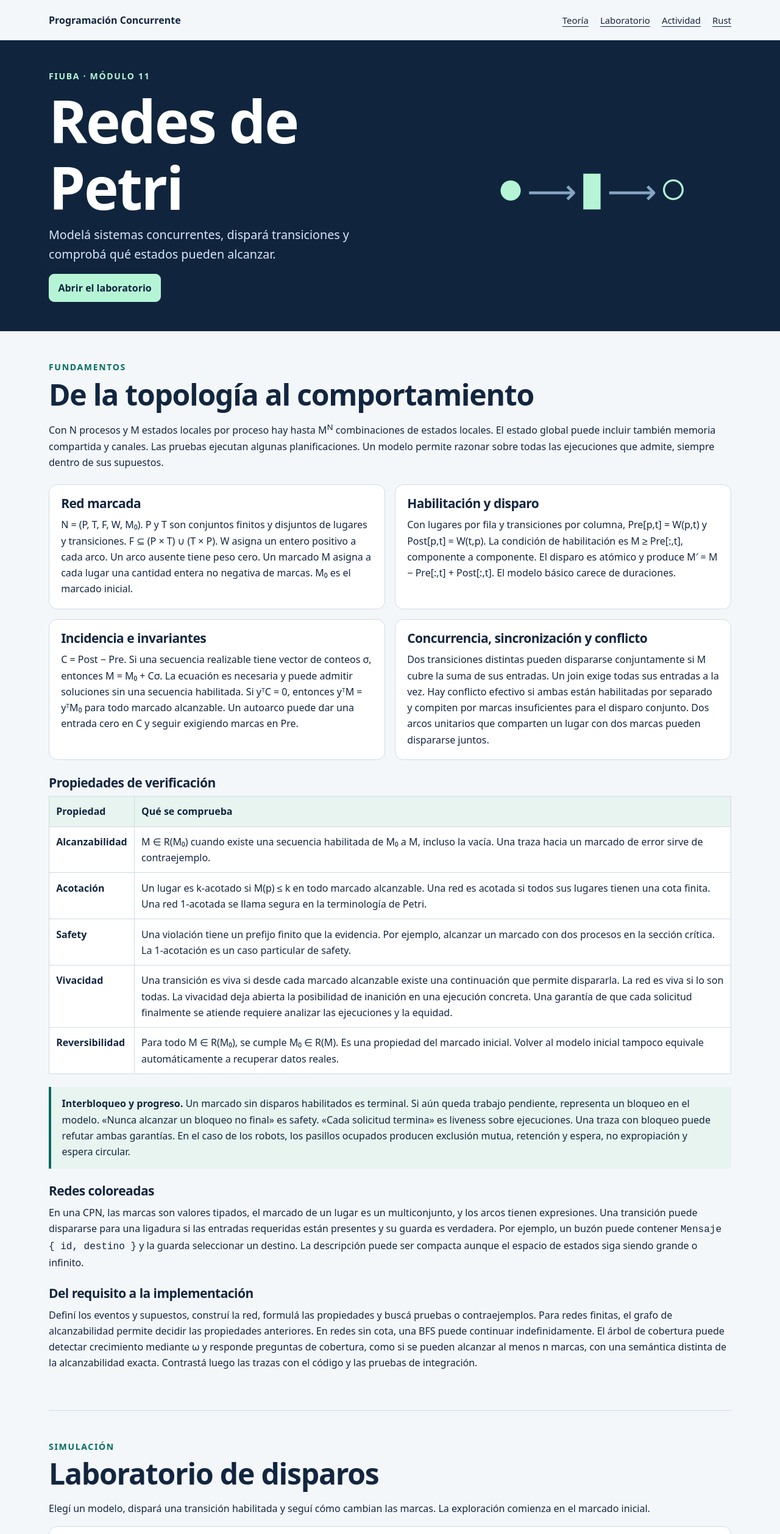
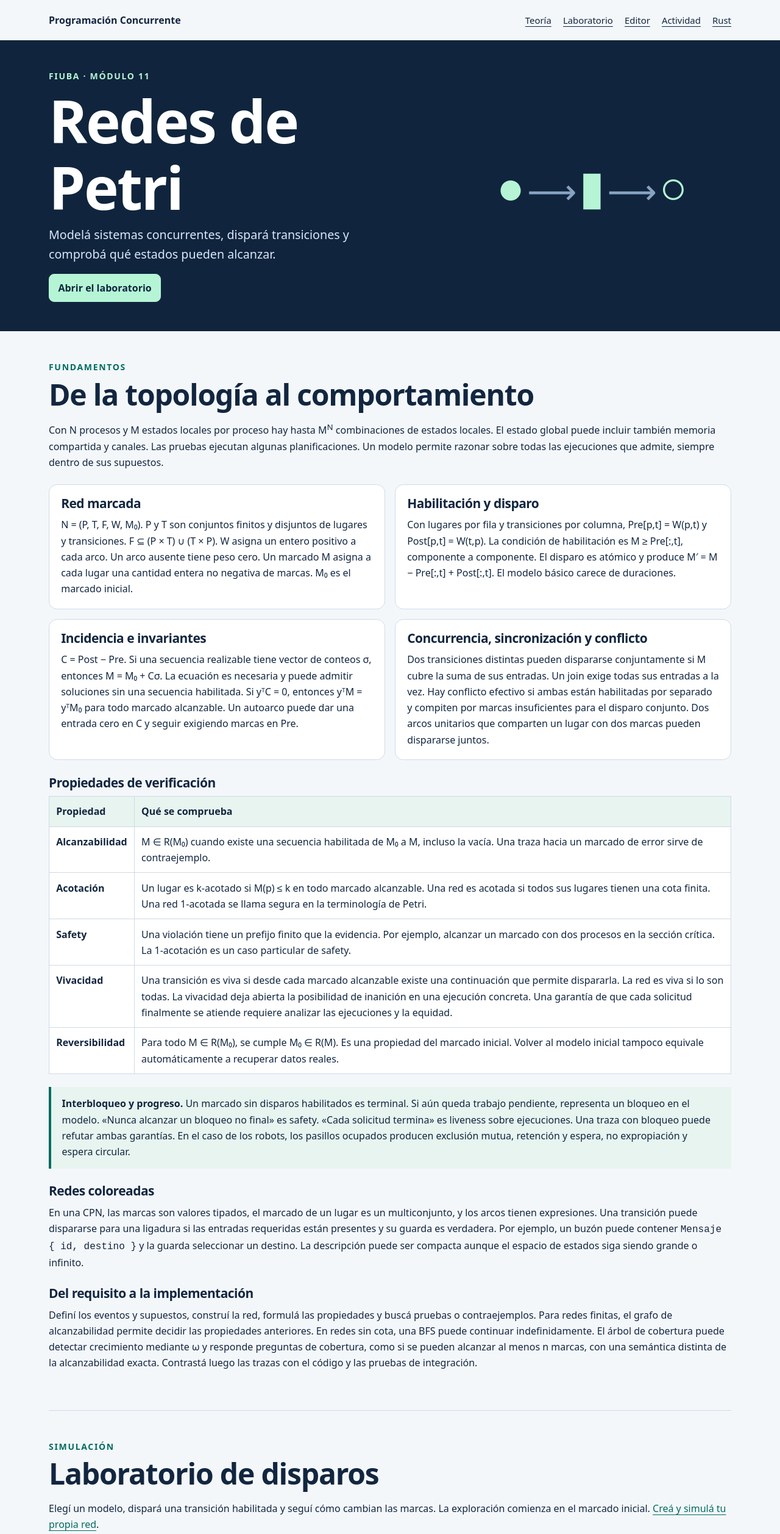
Before and after one commit to CintiaCapece/redes-de-petri, a plain HTML site: page index.html in a window 1280 px wide. Shown: the top 2515 px of the page at 61% size. Drawn offline with Linux system fonts and the light colour scheme.

Commit message:
Enlazar el editor interactivo de Redes de Petri

```diff
--- a/index.html
+++ b/index.html
@@ -10,7 +10,7 @@
 </head>
 <body>
 <a class="salto" href="#contenido">Saltar al contenido</a>
-<header><div class="ancho barra"><a class="marca" href="#inicio">Programación Concurrente</a><nav aria-label="Secciones"><a href="#teoria">Teoría</a><a href="#laboratorio">Laboratorio</a><a href="#actividad">Actividad</a><a href="#rust">Rust</a></nav></div></header>
+<header><div class="ancho barra"><a class="marca" href="#inicio">Programación Concurrente</a><nav aria-label="Secciones"><a href="#teoria">Teoría</a><a href="#laboratorio">Laboratorio</a><a href="editor.html">Editor</a><a href="#actividad">Actividad</a><a href="#rust">Rust</a></nav></div></header>
 <main id="contenido">
 <section class="portada" id="inicio"><div class="ancho hero"><div><p class="etiqueta">FIUBA · MÓDULO 11</p><h1>Redes de Petri</h1><p>Modelá sistemas concurrentes, dispará transiciones y comprobá qué estados pueden alcanzar.</p><a class="boton" href="#laboratorio">Abrir el laboratorio</a></div><div class="insignia" aria-hidden="true">●<span>⟶</span>▮<span>⟶</span>○</div></div></section>
 <div class="ancho contenido">
@@ -36,7 +36,7 @@
 <h3>Del requisito a la implementación</h3><p>Definí los eventos y supuestos, construí la red, formulá las propiedades y buscá pruebas o contraejemplos. Para redes finitas, el grafo de alcanzabilidad permite decidir las propiedades anteriores. En redes sin cota, una BFS puede continuar indefinidamente. El árbol de cobertura puede detectar crecimiento mediante ω y responde preguntas de cobertura, como si se pueden alcanzar al menos n marcas, con una semántica distinta de la alcanzabilidad exacta. Contrastá luego las trazas con el código y las pruebas de integración.</p>
 </section>
 <section id="laboratorio"><p class="etiqueta">SIMULACIÓN</p><h2>Laboratorio de disparos</h2>
-<p>Elegí un modelo, dispará una transición habilitada y seguí cómo cambian las marcas. La exploración comienza en el marcado inicial.</p>
+<p>Elegí un modelo, dispará una transición habilitada y seguí cómo cambian las marcas. La exploración comienza en el marcado inicial. <a href="editor.html">Creá y simulá tu propia red</a>.</p>
 <div class="laboratorio">
 <label for="modelo">Modelo</label><select id="modelo"></select>
 <h3 id="nombre"></h3><p id="descripcion"></p>
```
